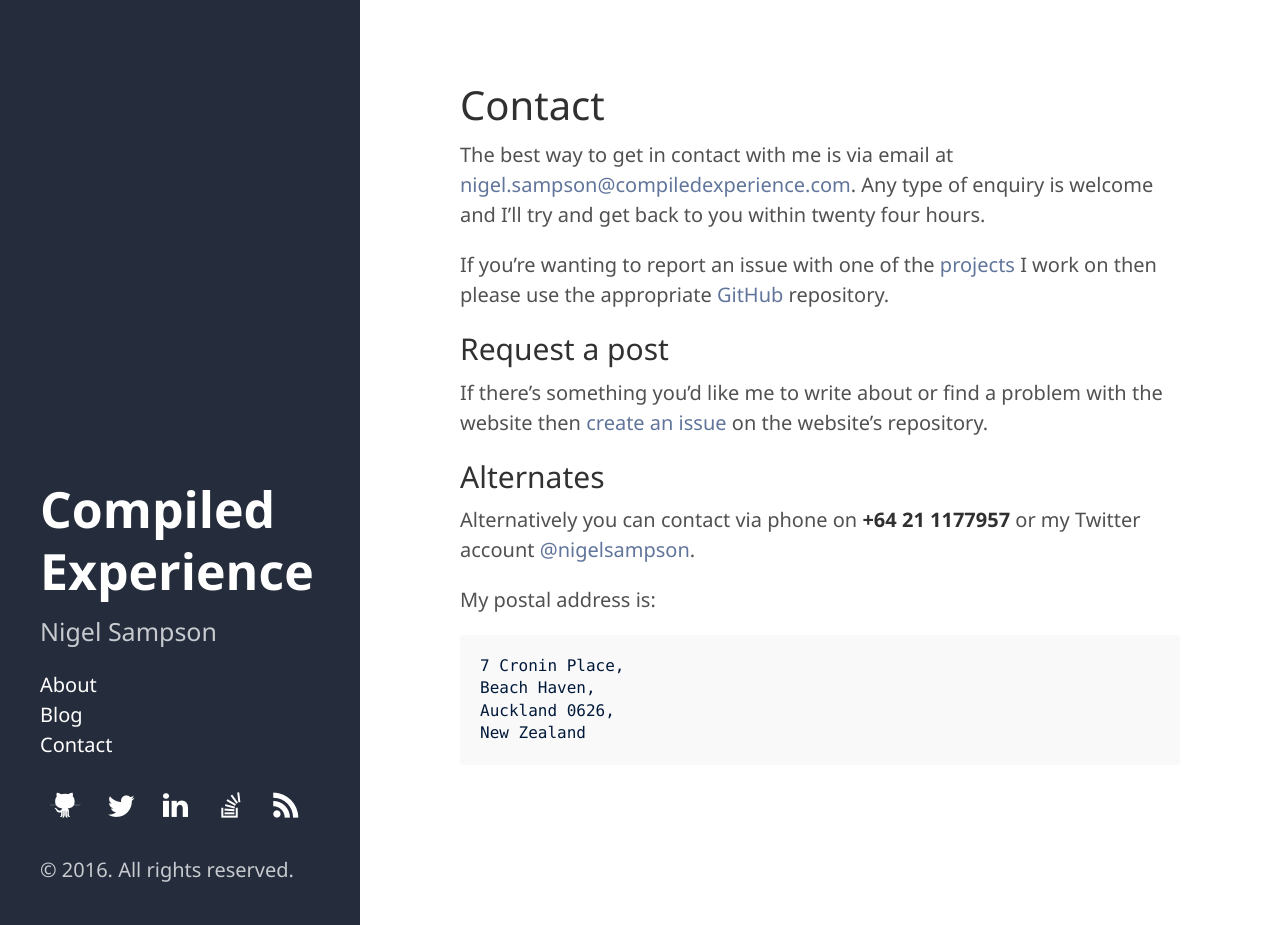
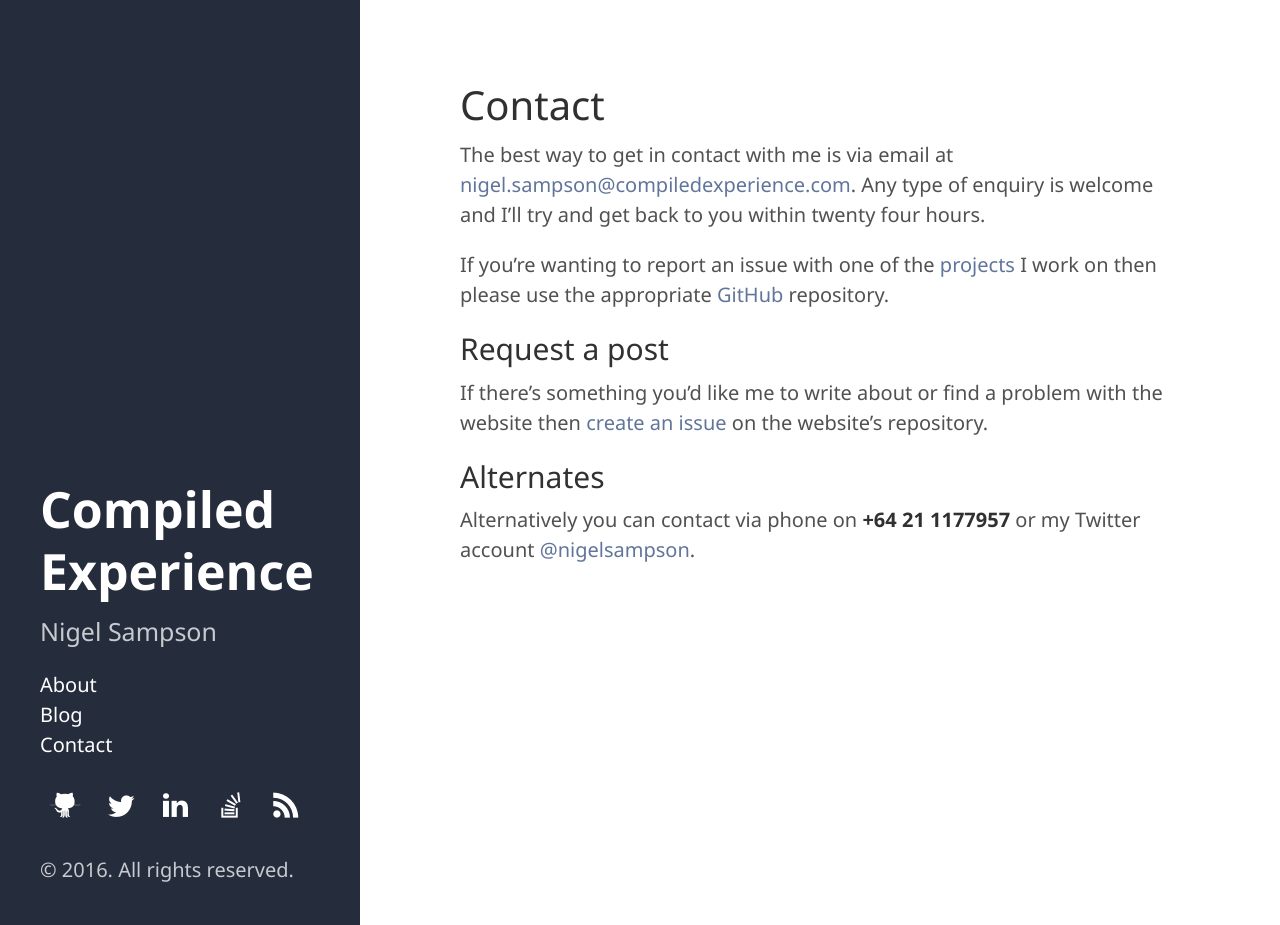
Before and after one commit to nigel-sampson/nigel-sampson.github.io, a Jekyll site: the page built from contact.md, in a window 1280 px wide and 925 px high. Built offline with Jekyll 4.4.1, drawn with Linux system fonts in a browser that asks for light colours.

Commit message:
Remove contact details

````diff
--- a/contact.md
+++ b/contact.md
@@ -14,15 +14,6 @@ If there's something you'd like me to write about or find a problem with the web
 
 Alternatively you can contact via phone on **+64 21 1177957** or my Twitter account [@nigelsampson][twitter].
 
-My postal address is:
-
-```
-7 Cronin Place,
-Beach Haven,
-Auckland 0626,
-New Zealand
-```
-
 [email]: mailto:nigel.sampson@compiledexperience.com
 [twitter]: https://twitter.com/nigelsampson
 [github]: https://github.com/nigel-sampson
````
